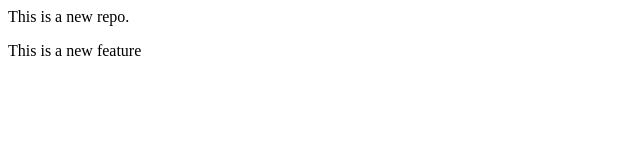
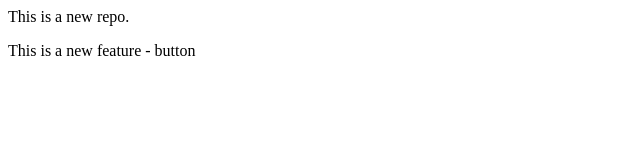
Before and after one commit to Pranav80006/localrepo, a plain HTML site: page index.html in a window 1280 px wide. Shown: the full height of the page, 0-640 px from the left. Drawn offline with Linux system fonts and the light colour scheme.

```diff
--- a/index.html
+++ b/index.html
@@ -1,2 +1,2 @@
 <p> This is a new repo.</p>
-<p> This is a new feature</p>
+<p> This is a new feature - button </p>
```
